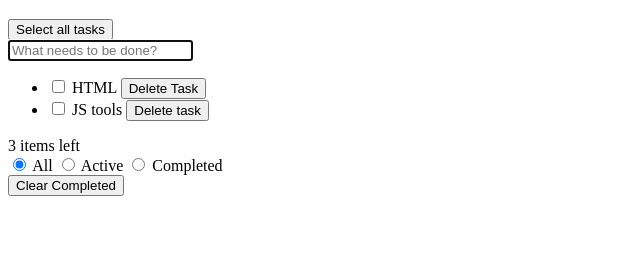
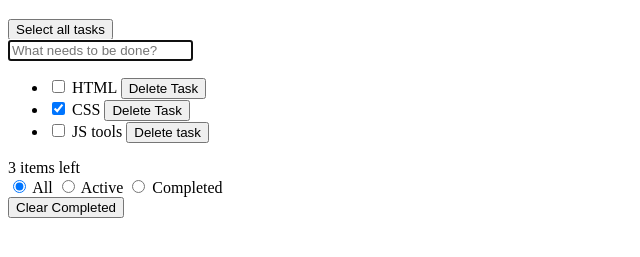
Before and after one commit to ok-technopolis-autumn-2019/Dmitry_Nazarov, a plain HTML site: page index.html in a window 1280 px wide. Shown: the part 61-318 px from the top of the page, without its empty margins (0-640 px from the left). Drawn offline with Linux system fonts and the light colour scheme.

Commit message:
forgot about CSS item

```diff
--- a/index.html
+++ b/index.html
@@ -36,6 +36,19 @@
                             <div class="task-item__edit" hidden="hidden">
                                 <input type="text" class="task-item__input"
                                        value="HTML" aria-label="Edit task: HTML" />
+                            </div>
+                        </li>
+
+                        <li class="todo-app__task-item task-item">
+                            <div class="task-item__view">
+                                <input type="checkbox" checked="checked" class="task-item__status"
+                                       aria-label="Completed task: CSS" />
+                                <span class="task-item__text">CSS</span>
+                                <button class="task-item__delete">Delete Task</button>
+                            </div>
+                            <div class="task-item__edit" hidden="hidden">
+                                <input type="text" class="task-item__input"
+                                       value="CSS" aria-label="Edit task: CSS" />
                             </div>
                         </li>
 
```
